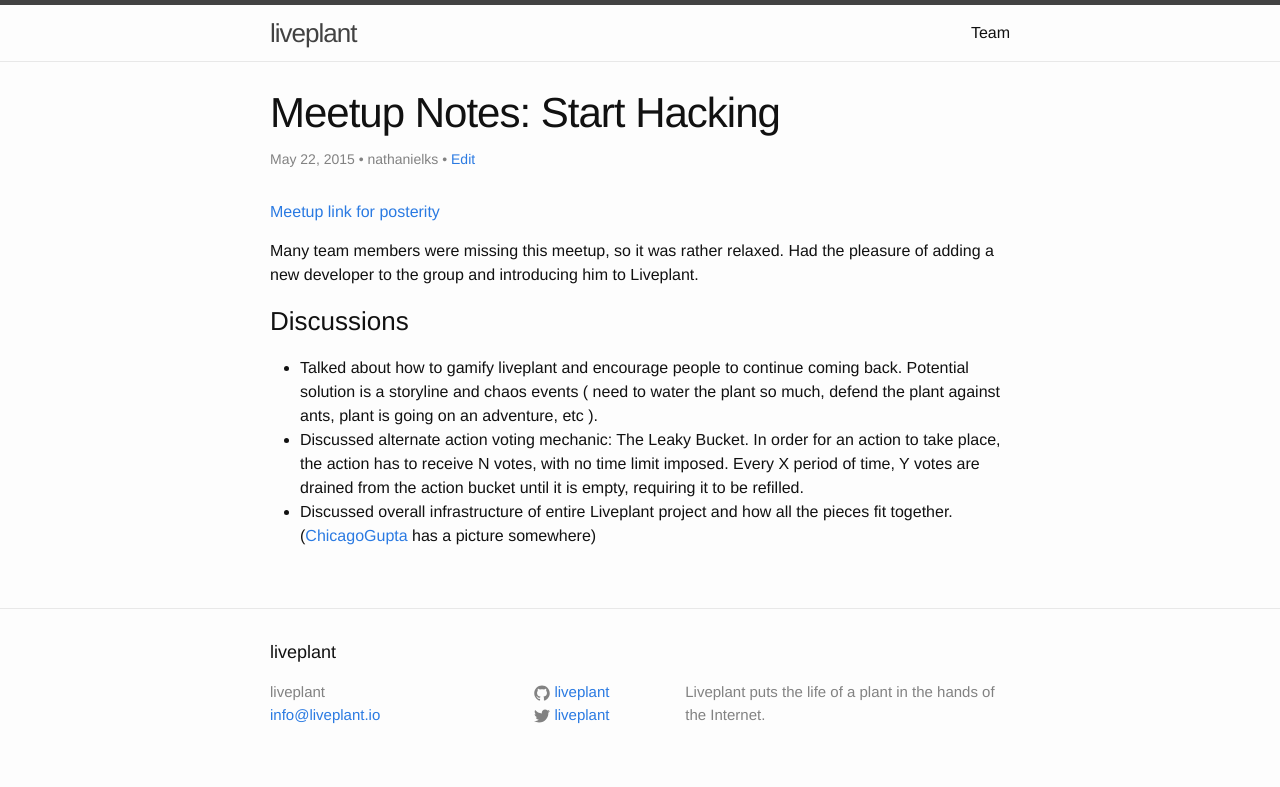
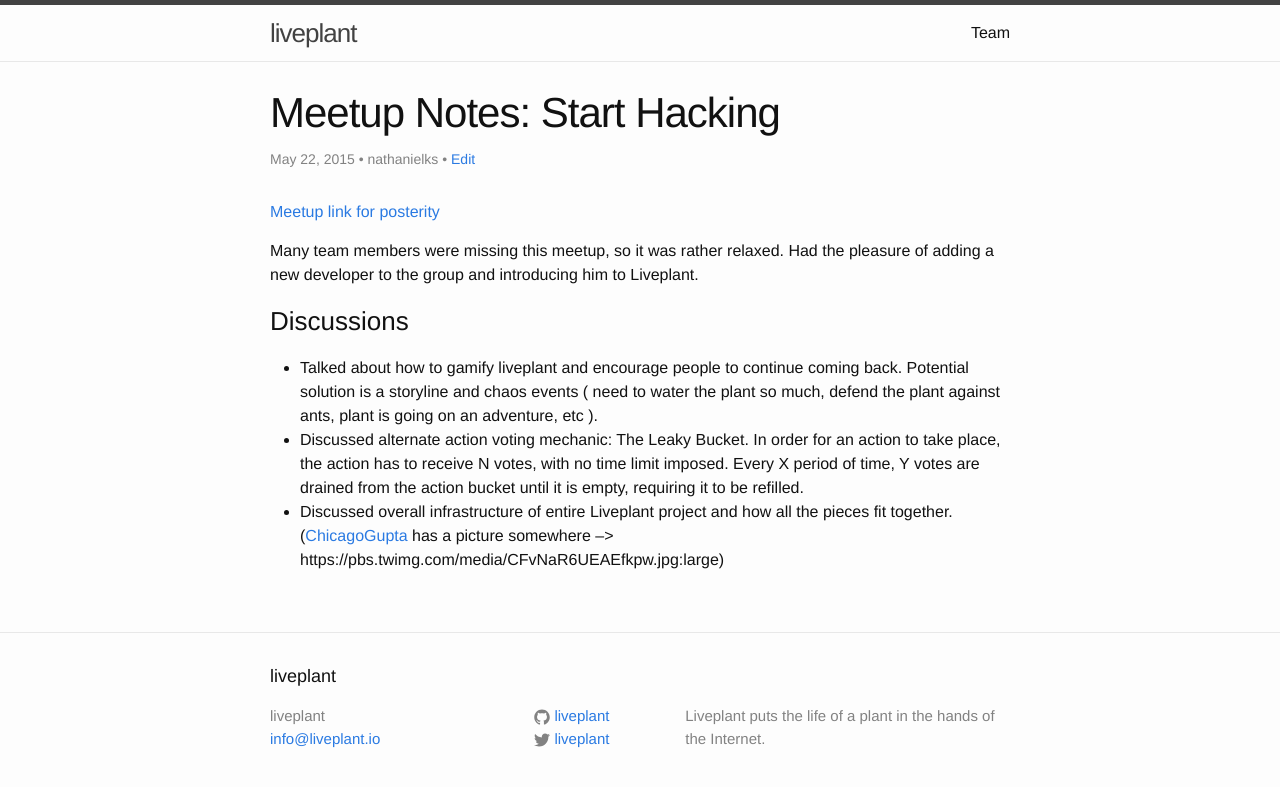
Before and after one commit to liveplant/about.liveplant.io, a Jekyll site: the page built from _posts/2015-05-22-meetup-start-hacking.markdown, in a window 1280 px wide. Shown: the top 787 px of the page. Built offline with Jekyll 4.4.1, drawn with Linux system fonts in a browser that asks for light colours; comment, search, counter and statistics services are not loaded; part of the change alters nothing that is shown.

Commit message:
Added in photo of Liveplant whiteboard schematic

```diff
--- a/_posts/2015-05-22-meetup-start-hacking.markdown
+++ b/_posts/2015-05-22-meetup-start-hacking.markdown
@@ -14,4 +14,4 @@ Many team members were missing this meetup, so it was rather relaxed. Had the pl
 
 - Talked about how to gamify liveplant and encourage people to continue coming back. Potential solution is a storyline and chaos events ( need to water the plant so much, defend the plant against ants, plant is going on an adventure, etc ).
 - Discussed alternate action voting mechanic: The Leaky Bucket. In order for an action to take place, the action has to receive N votes, with no time limit imposed. Every X period of time, Y votes are drained from the action bucket until it is empty, requiring it to be refilled.
-- Discussed overall infrastructure of entire Liveplant project and how all the pieces fit together. ([ChicagoGupta](https://github.com/ChicagoGupta) has a picture somewhere)
+- Discussed overall infrastructure of entire Liveplant project and how all the pieces fit together. ([ChicagoGupta](https://github.com/ChicagoGupta) has a picture somewhere --> https://pbs.twimg.com/media/CFvNaR6UEAEfkpw.jpg:large)
```
